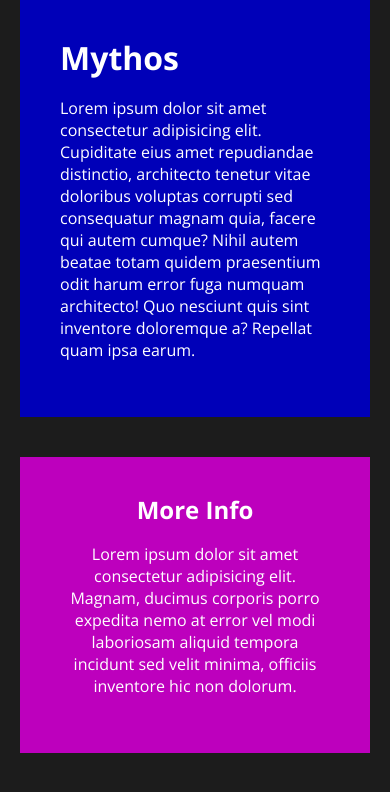
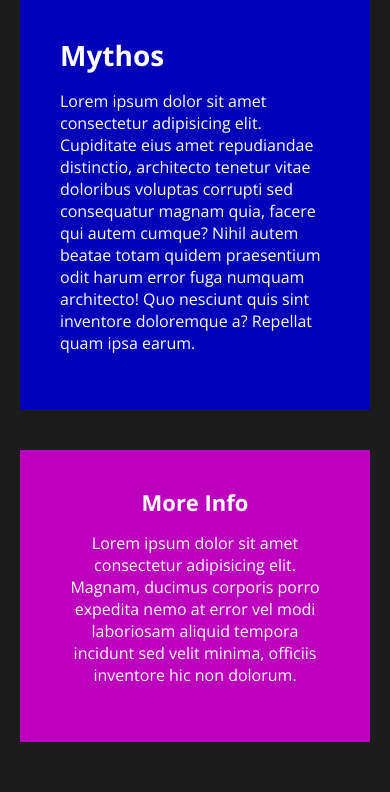
Before and after one commit to ahmedessam3270/sass_learning, a plain HTML site: page index.html in a window 390 px wide. Drawn offline with nearby package versions, Linux system fonts and the light colour scheme; files that its build step writes are made by us from their sources.

Commit message:
finishing typography and its responsivness

```diff
--- a/app/scss/globals/_boilerplate.scss
+++ b/app/scss/globals/_boilerplate.scss
@@ -17,6 +17,7 @@ body {
   font-family: u.$font;
   background-color: var(--background-color);
   color: var(--text-color);
+
   // display: grid;
   // justify-content: center;
 }
--- a/app/scss/globals/_typography.scss
+++ b/app/scss/globals/_typography.scss
@@ -1,3 +1,4 @@
+@use "../util/" as u;
 h1,
 h2,
 h3 {
@@ -6,8 +7,19 @@ h3 {
   margin-top: 0;
 }
 
+h1 {
+  // font-size: clamp(28px, 16px + 2vw, 40px);
+  font-size: clamp(1.75rem, 1rem + 2vw, 2.5rem);
+}
+
+h2 {
+  // font-size: clamp(22px, 14px + 1.5vw, 36px);
+  font-size: clamp(1.375rem, 0.875rem + 1.5vw, 2.25rem);
+}
+
 p {
   margin-top: 0;
+  font-size: 1rem;
 }
 
 a,
--- a/app/scss/layout/_grid.scss
+++ b/app/scss/layout/_grid.scss
@@ -26,6 +26,14 @@
   }
   &__main {
     background-color: hsl(240, 100%, 36%);
+
+    @include u.breakpoint(medium) {
+      background-color: hsl(120, 100%, 16%);
+    }
+
+    @include u.breakpoint(large) {
+      background-color: hsl(39, 100%, 35%);
+    }
   }
 
   &__sidebar {
```
